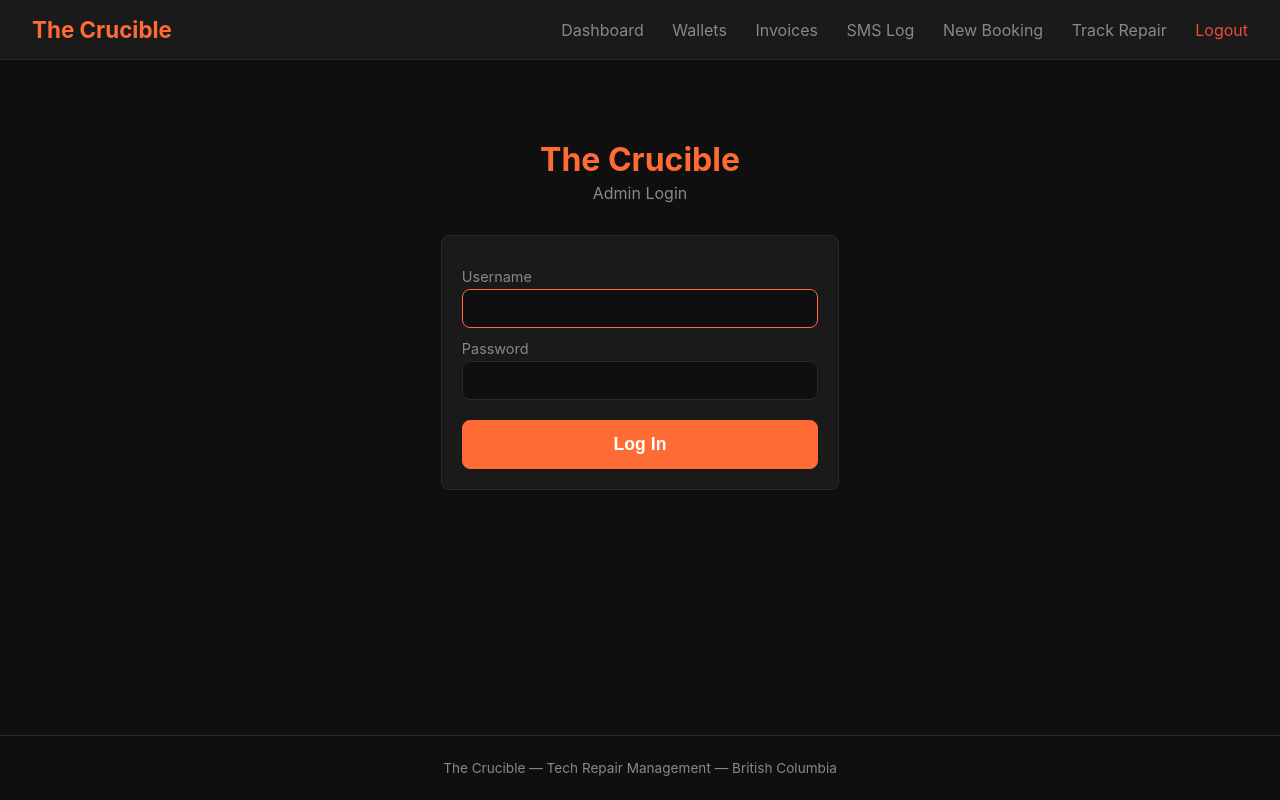
After one commit to Domsdabomb/invoicetosms, a Flask app: page /login in a window 1280 px wide. The commit adds this page. Run offline with Flask 3, Linux system fonts and the light colour scheme; the visitor is signed in with stand-in values (Sample User, id 1); data comes from the database, SQL or seed files in the repository.

Commit message:
feat: admin authentication — login, logout, first-run setup
- admins table with salted SHA-256 password hashing
- /setup: first-run creates admin account (locked out after first admin)
- /login + /logout with session-based auth
- login_required decorator protects all admin routes (13 routes)
- Public routes stay open: /book, /book/confirmation, /track, /track/result
- Nav hides admin links when logged out, shows Logout when logged in
- Login redirects to /setup if no admin exists yet

https://claude.ai/code/session_016X393uUA56Uro9eZwWMqzM

```diff
--- a/app.py
+++ b/app.py
@@ -1,9 +1,10 @@
-from flask import Flask, render_template, request, redirect, url_for, flash
+from flask import Flask, render_template, request, redirect, url_for, flash, session
 from config import Config
 from models.database import get_db, close_db, init_db, VALID_STATUSES
 from services.sms import notify_customer
 from services.wallet import get_wallet, get_balance, add_coins, spend_coins, reward_completed_job, get_transaction_history, calc_max_coin_discount, COIN_VALUE_CAD
 from services.invoice import create_invoice, mark_paid, send_invoice_sms, preview_invoice, TAX_RATE
+from services.auth import login_required, get_admin, create_admin, verify_password, admin_exists
 from datetime import datetime
 
 
@@ -15,9 +16,54 @@ def create_app():
     with app.app_context():
         init_db()
 
+    # ── Auth ─────────────────────────────────────────────────────────
+
+    @app.route("/login", methods=["GET", "POST"])
+    def login():
+        if not admin_exists():
+            return redirect(url_for("setup"))
+        if request.method == "POST":
+            username = request.form.get("username", "").strip()
+            password = request.form.get("password", "")
+            admin = get_admin(username)
+            if admin and verify_password(password, admin["password_hash"]):
+                session["admin_id"] = admin["id"]
+                session["admin_username"] = admin["username"]
+                flash(f"Welcome back, {username}.", "success")
+                return redirect(request.args.get("next") or url_for("dashboard"))
+            flash("Invalid username or password.", "error")
+        return render_template("login.html")
+
+    @app.route("/logout")
+    def logout():
+        session.clear()
+        flash("Logged out.", "success")
+        return redirect(url_for("login"))
+
+    @app.route("/setup", methods=["GET", "POST"])
+    def setup():
+        if admin_exists():
+            return redirect(url_for("login"))
+        if request.method == "POST":
+            username = request.form.get("username", "").strip()
+            password = request.form.get("password", "")
+            if not username or not password:
+                flash("Username and password are required.", "error")
+                return render_template("setup.html")
+            if len(password) < 6:
+                flash("Password must be at least 6 characters.", "error")
+                return render_template("setup.html")
+            create_admin(username, password)
+            session["admin_id"] = get_admin(username)["id"]
+            session["admin_username"] = username
+            flash(f"Admin account '{username}' created. You're logged in.", "success")
+            return redirect(url_for("dashboard"))
+        return render_template("setup.html")
+
     # ── Admin Dashboard ──────────────────────────────────────────────
 
     @app.route("/")
+    @login_required
     def dashboard():
         db = get_db()
         search = request.args.get("q", "").strip()
@@ -50,6 +96,7 @@ def create_app():
         return render_template("dashboard.html", jobs=jobs, statuses=VALID_STATUSES, search=search, status_filter=status_filter)
 
     @app.route("/job/<int:job_id>")
+    @login_required
     def job_detail(job_id):
         db = get_db()
         job = db.execute(
@@ -80,6 +127,7 @@ def create_app():
         )
 
     @app.route("/job/<int:job_id>/update-status", methods=["POST"])
+    @login_required
     def update_status(job_id):
         new_status = request.form.get("status")
         note = request.form.get("note", "")
@@ -148,6 +196,7 @@ def create_app():
     # ── SMS Log ───────────────────────────────────────────────────────
 
     @app.route("/sms-log")
+    @login_required
     def sms_log():
         db = get_db()
         logs = db.execute(
@@ -164,6 +213,7 @@ def create_app():
     # ── Wallet / Crucible Coin ───────────────────────────────────────
 
     @app.route("/wallets")
+    @login_required
     def wallets():
         db = get_db()
         wallet_list = db.execute(
@@ -177,6 +227,7 @@ def create_app():
         return render_template("wallets.html", wallets=wallet_list, coin_value=COIN_VALUE_CAD)
 
     @app.route("/wallet/<int:customer_id>")
+    @login_required
     def wallet_detail(customer_id):
         db = get_db()
         customer = db.execute("SELECT * FROM customers WHERE id = ?", (customer_id,)).fetchone()
@@ -195,6 +246,7 @@ def create_app():
         )
 
     @app.route("/wallet/<int:customer_id>/adjust", methods=["POST"])
+    @login_required
     def wallet_adjust(customer_id):
         action = request.form.get("action")
         amount = request.form.get("amount", "0")
@@ -229,6 +281,7 @@ def create_app():
     # ── Invoices ─────────────────────────────────────────────────────
 
     @app.route("/invoices")
+    @login_required
     def invoices():
         db = get_db()
         invoice_list = db.execute(
@@ -243,6 +296,7 @@ def create_app():
         return render_template("invoices.html", invoices=invoice_list)
 
     @app.route("/job/<int:job_id>/invoice/new", methods=["GET", "POST"])
+    @login_required
     def new_invoice(job_id):
         if request.method == "POST":
             try:
@@ -275,6 +329,7 @@ def create_app():
         )
 
     @app.route("/invoice/<int:invoice_id>")
+    @login_required
     def invoice_detail(invoice_id):
         db = get_db()
         invoice = db.execute(
@@ -294,12 +349,14 @@ def create_app():
         return render_template("invoice_detail.html", invoice=invoice, tax_rate=TAX_RATE)
 
     @app.route("/invoice/<int:invoice_id>/mark-paid", methods=["POST"])
+    @login_required
     def invoice_mark_paid(invoice_id):
         mark_paid(invoice_id)
         flash("Invoice marked as paid.", "success")
         return redirect(url_for("invoice_detail", invoice_id=invoice_id))
 
     @app.route("/invoice/<int:invoice_id>/send-sms", methods=["POST"])
+    @login_required
     def invoice_send_sms(invoice_id):
         if send_invoice_sms(invoice_id):
             flash("Invoice texted to customer.", "success")
@@ -395,6 +452,7 @@ def create_app():
     # ── Job Editing (costs/notes) ────────────────────────────────────
 
     @app.route("/job/<int:job_id>/edit", methods=["POST"])
+    @login_required
     def edit_job(job_id):
         db = get_db()
         job = db.execute("SELECT * FROM repair_jobs WHERE id = ?", (job_id,)).fetchone()
--- a/models/database.py
+++ b/models/database.py
@@ -68,6 +68,13 @@ CREATE TABLE IF NOT EXISTS wallet_transactions (
     FOREIGN KEY (job_id) REFERENCES repair_jobs(id)
 );
 
+CREATE TABLE IF NOT EXISTS admins (
+    id INTEGER PRIMARY KEY AUTOINCREMENT,
+    username TEXT NOT NULL UNIQUE,
+    password_hash TEXT NOT NULL,
+    created_at TIMESTAMP DEFAULT CURRENT_TIMESTAMP
+);
+
 CREATE TABLE IF NOT EXISTS invoices (
     id INTEGER PRIMARY KEY AUTOINCREMENT,
     job_id INTEGER NOT NULL,
--- /dev/null
+++ b/services/auth.py
@@ -0,0 +1,48 @@
+import functools
+from hashlib import sha256
+import secrets
+from flask import session, redirect, url_for, flash, request
+from models.database import get_db
+
+
+def hash_password(password):
+    """Hash a password with a random salt using SHA-256."""
+    salt = secrets.token_hex(16)
+    hashed = sha256((salt + password).encode()).hexdigest()
+    return f"{salt}:{hashed}"
+
+
+def verify_password(password, stored):
+    """Verify a password against a stored salt:hash pair."""
+    salt, hashed = stored.split(":", 1)
+    return sha256((salt + password).encode()).hexdigest() == hashed
+
+
+def get_admin(username):
+    db = get_db()
+    return db.execute("SELECT * FROM admins WHERE username = ?", (username,)).fetchone()
+
+
+def create_admin(username, password):
+    db = get_db()
+    db.execute(
+        "INSERT INTO admins (username, password_hash) VALUES (?, ?)",
+        (username, hash_password(password)),
+    )
+    db.commit()
+
+
+def admin_exists():
+    db = get_db()
+    return db.execute("SELECT COUNT(*) FROM admins").fetchone()[0] > 0
+
+
+def login_required(f):
+    """Decorator to protect admin routes."""
+    @functools.wraps(f)
+    def wrapped(*args, **kwargs):
+        if "admin_id" not in session:
+            flash("Please log in.", "error")
+            return redirect(url_for("login", next=request.path))
+        return f(*args, **kwargs)
+    return wrapped
--- a/static/css/style.css
+++ b/static/css/style.css
@@ -305,6 +305,14 @@ textarea.input { resize: vertical; }
 .job-number { font-size: 2rem; font-weight: 700; color: var(--accent); margin-bottom: 0.5rem; }
 .status-note { margin-top: 1rem; }
 
+/* ── Auth ────────────────────────────────────────────────────────── */
+
+.auth-page { text-align: center; padding: 3rem 0; }
+.auth-page h1 { font-size: 2rem; color: var(--accent); margin-bottom: 0.25rem; }
+.auth-subtitle { color: var(--text-muted); margin-bottom: 2rem; }
+.auth-card { display: inline-block; text-align: left; min-width: 320px; max-width: 400px; }
+.nav-logout { color: var(--error) !important; }
+
 /* ── Footer ──────────────────────────────────────────────────────── */
 
 .footer {
--- a/templates/base.html
+++ b/templates/base.html
@@ -10,12 +10,19 @@
     <nav class="navbar">
         <a href="{{ url_for('dashboard') }}" class="nav-brand">The Crucible</a>
         <div class="nav-links">
+            {% if session.get('admin_id') %}
             <a href="{{ url_for('dashboard') }}">Dashboard</a>
             <a href="{{ url_for('wallets') }}">Wallets</a>
             <a href="{{ url_for('invoices') }}">Invoices</a>
             <a href="{{ url_for('sms_log') }}">SMS Log</a>
             <a href="{{ url_for('book_repair') }}">New Booking</a>
+            {% endif %}
             <a href="{{ url_for('track') }}">Track Repair</a>
+            {% if session.get('admin_id') %}
+            <a href="{{ url_for('logout') }}" class="nav-logout">Logout</a>
+            {% else %}
+            <a href="{{ url_for('login') }}">Admin</a>
+            {% endif %}
         </div>
     </nav>
 
--- /dev/null
+++ b/templates/login.html
@@ -0,0 +1,19 @@
+{% extends "base.html" %}
+{% block title %}Login - The Crucible{% endblock %}
+
+{% block content %}
+<div class="auth-page">
+    <h1>The Crucible</h1>
+    <p class="auth-subtitle">Admin Login</p>
+
+    <div class="card auth-card">
+        <form method="POST">
+            <label>Username</label>
+            <input type="text" name="username" required class="input" autofocus>
+            <label>Password</label>
+            <input type="password" name="password" required class="input">
+            <button type="submit" class="btn btn-primary btn-lg" style="width: 100%; margin-top: 1.25rem;">Log In</button>
+        </form>
+    </div>
+</div>
+{% endblock %}
```
Also changed, not shown: templates/setup.html (added, +19 -0 lines).
